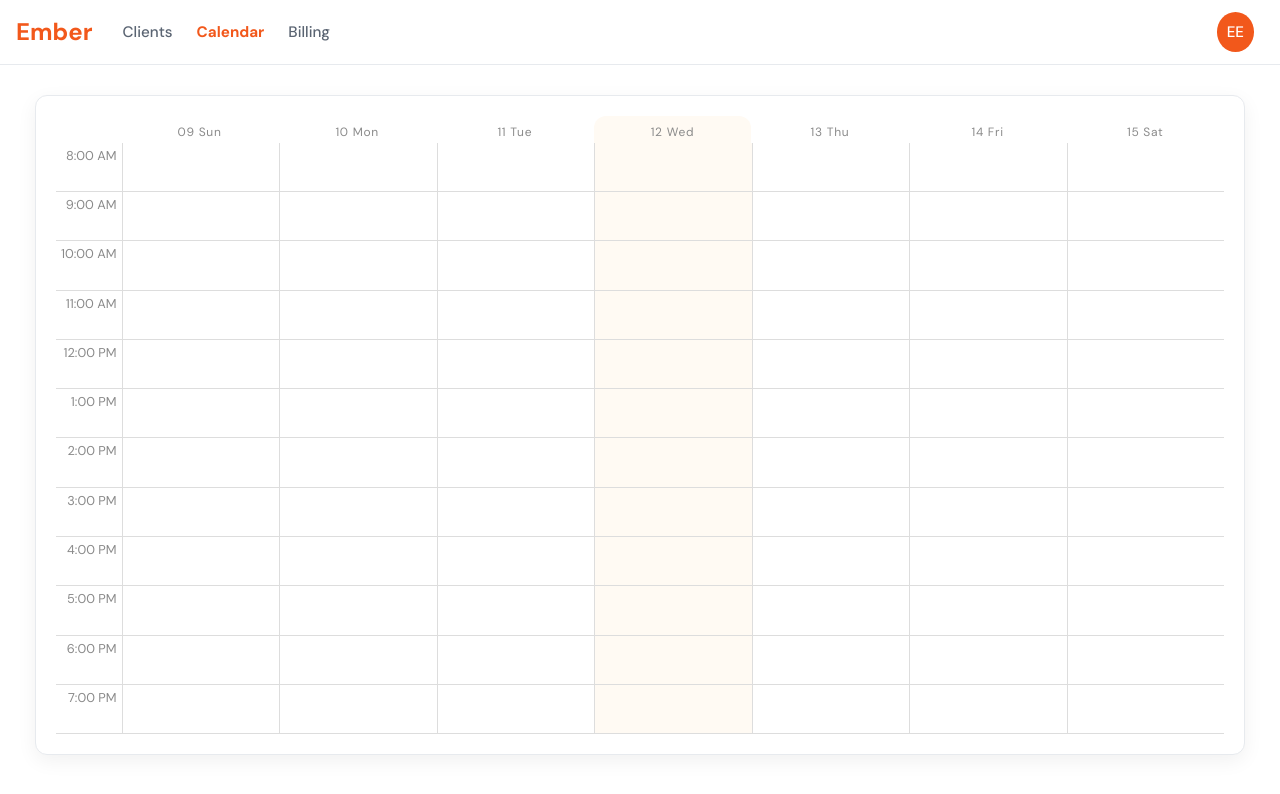
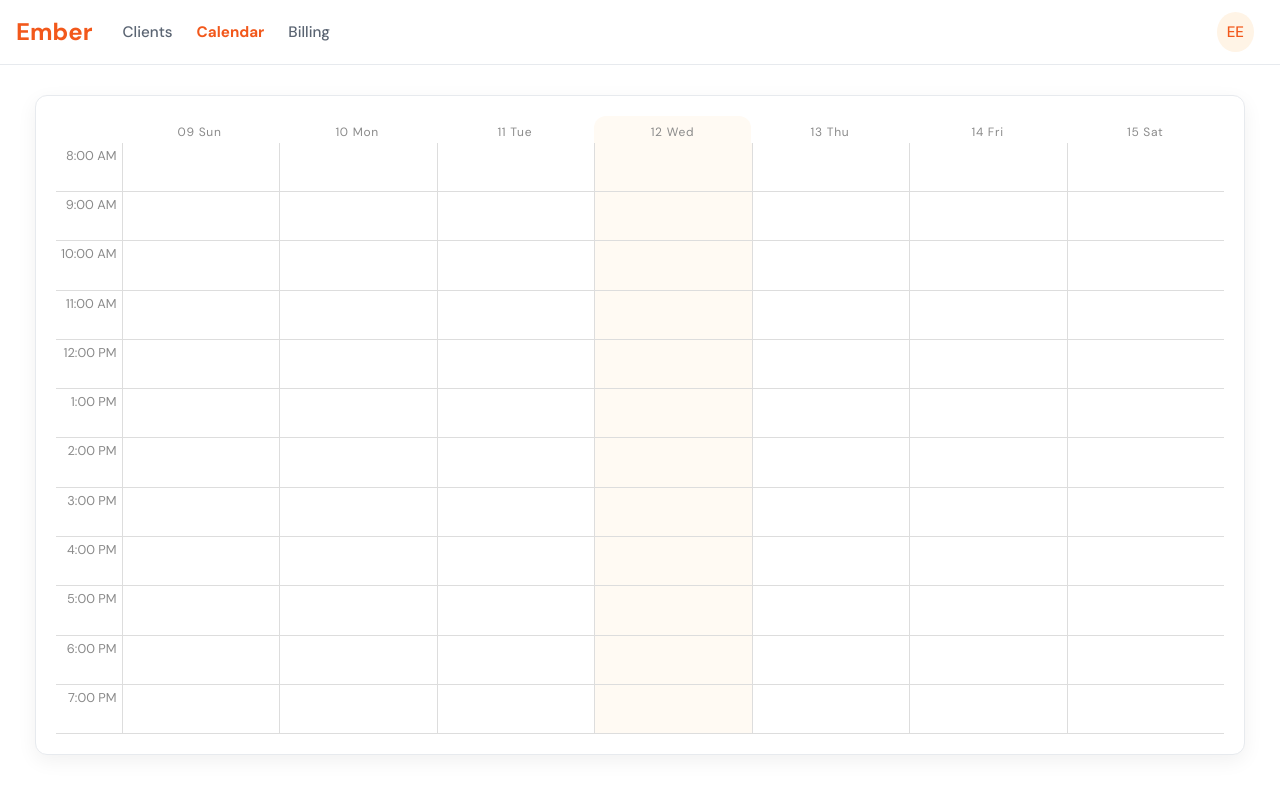
Before and after one commit to EmberTherapy/ember-frontend, a Next.js app: page /calendar in a window 1280 px wide. Shown: the top 794 px of the page. Built offline with nearby package versions, Linux system fonts and the light colour scheme.

Commit message:
icon styling

```diff
--- a/src/app/(app)/app.css
+++ b/src/app/(app)/app.css
@@ -93,8 +93,8 @@ body {
 .user {
   margin-right: 10px;
   border-radius: 100%;
-  background-color: var(--color-primary);
-  color: white;
+  background-color: var(--color-primary-bg);
+  color: var(--color-primary);
   padding: 10px 10px;
   font-weight: 500;
   cursor: pointer;
```
